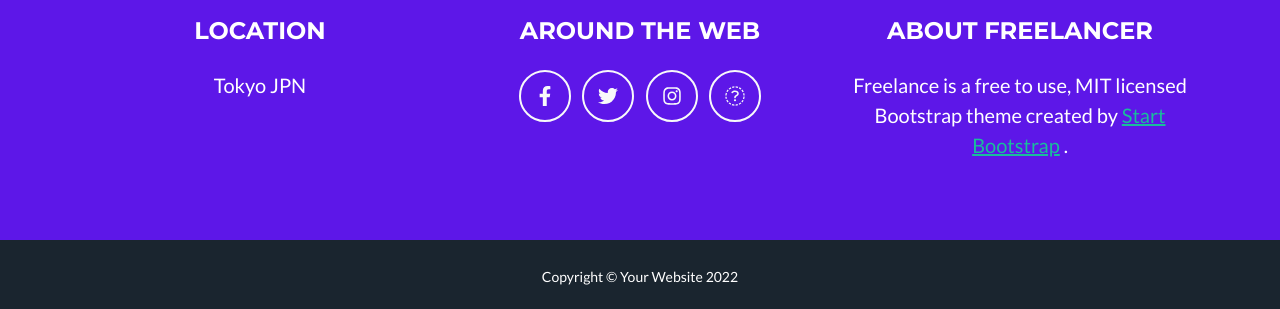
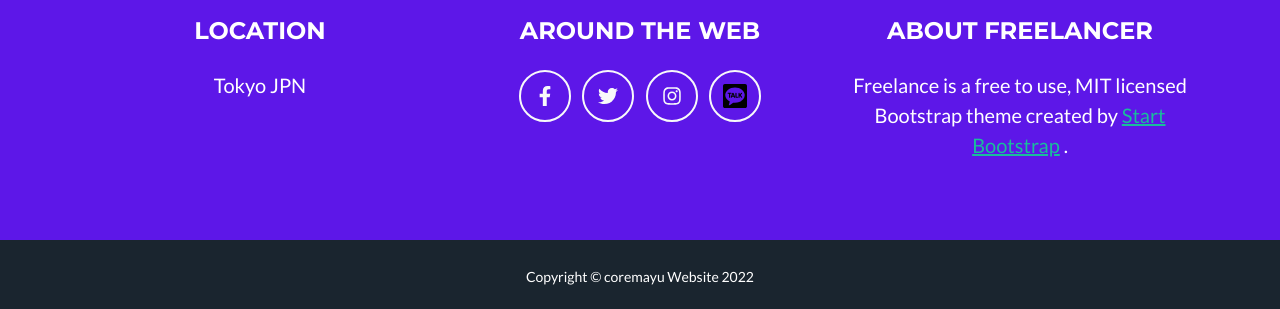
Before and after one commit to coremayu/github.io, a plain HTML site: page index.html in a window 1280 px wide. Shown: the part 2948-3257 px from the top of the page. Drawn offline with nearby package versions, Linux system fonts and the light colour scheme.

Commit message:
copylightヘコ

```diff
--- a/index.html
+++ b/index.html
@@ -209,7 +209,7 @@
                         <a class="btn btn-outline-light btn-social mx-1" href="https://www.facebook.com/ulboomayu"><i class="fab fa-fw fa-facebook-f"></i></a>
                         <a class="btn btn-outline-light btn-social mx-1" href="http://twitter.com/coremayu"><i class="fab fa-fw fa-twitter"></i></a>
                         <a class="btn btn-outline-light btn-social mx-1" href="http://www.instagram.com/ulboooo0"><i class="fab fa-fw fa-instagram"></i></a>
-                        <a class="btn btn-outline-light btn-social mx-1" href="https://open.kakao.com/o/gjC1zToe"><i class="fab fa-fw fa-Kakao Talk"></i></a>
+                        <a class="btn btn-outline-light btn-social mx-1" href="https://open.kakao.com/o/gjC1zToe"><img src="/assets/kakaotalk.svg"></a>
                     </div>
                     <!-- Footer About Text-->
                     <div class="col-lg-4">
@@ -225,7 +225,7 @@
         </footer>
         <!-- Copyright Section-->
         <div class="copyright py-4 text-center text-white">
-            <div class="container"><small>Copyright &copy; Your Website 2022</small></div>
+            <div class="container"><small>Copyright &copy; coremayu Website 2022</small></div>
         </div>
         <!-- Portfolio Modals-->
         <!-- Portfolio Modal 1-->
```
Also changed, not shown: assets/kakaotalk.svg (added).
